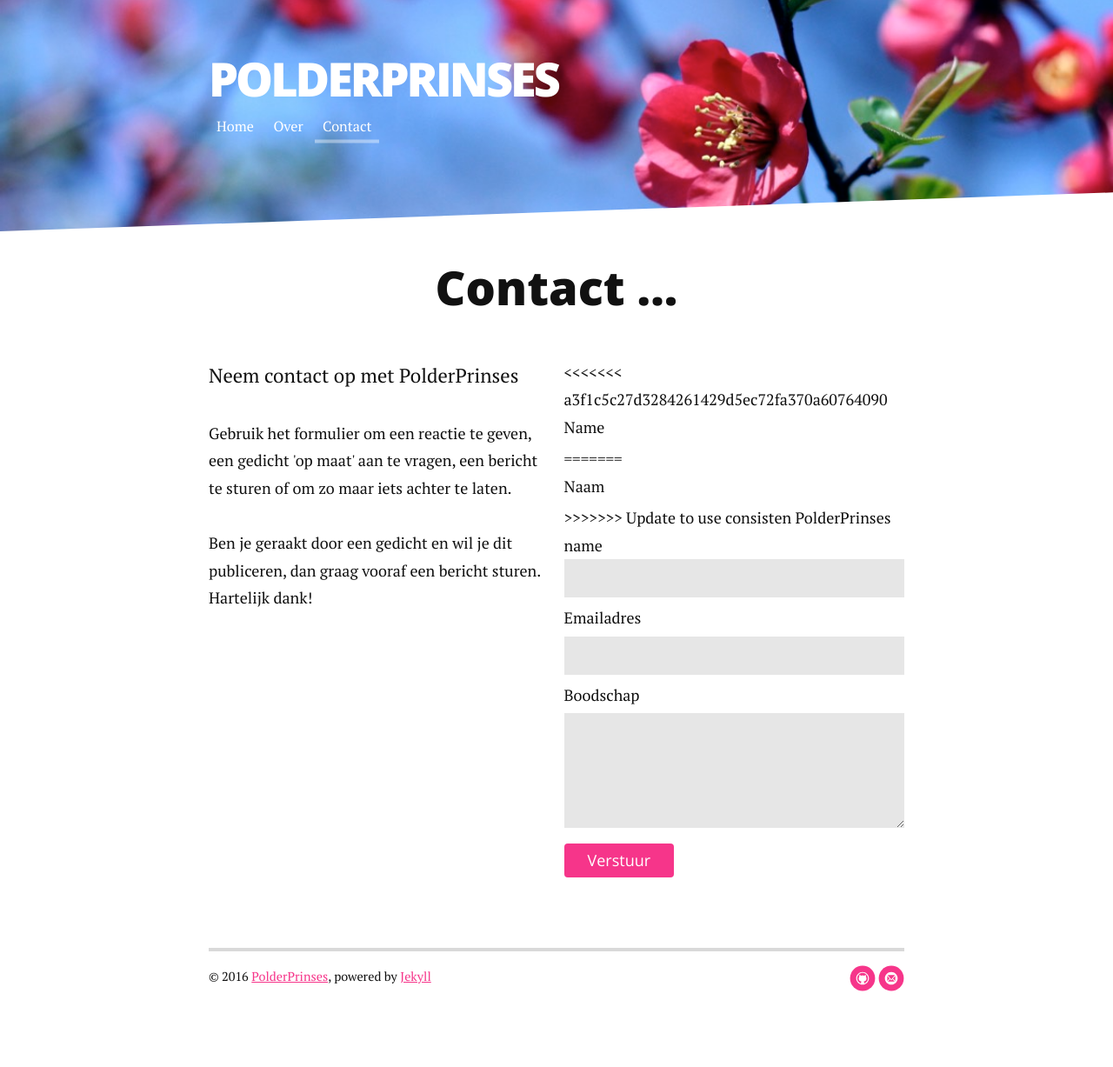
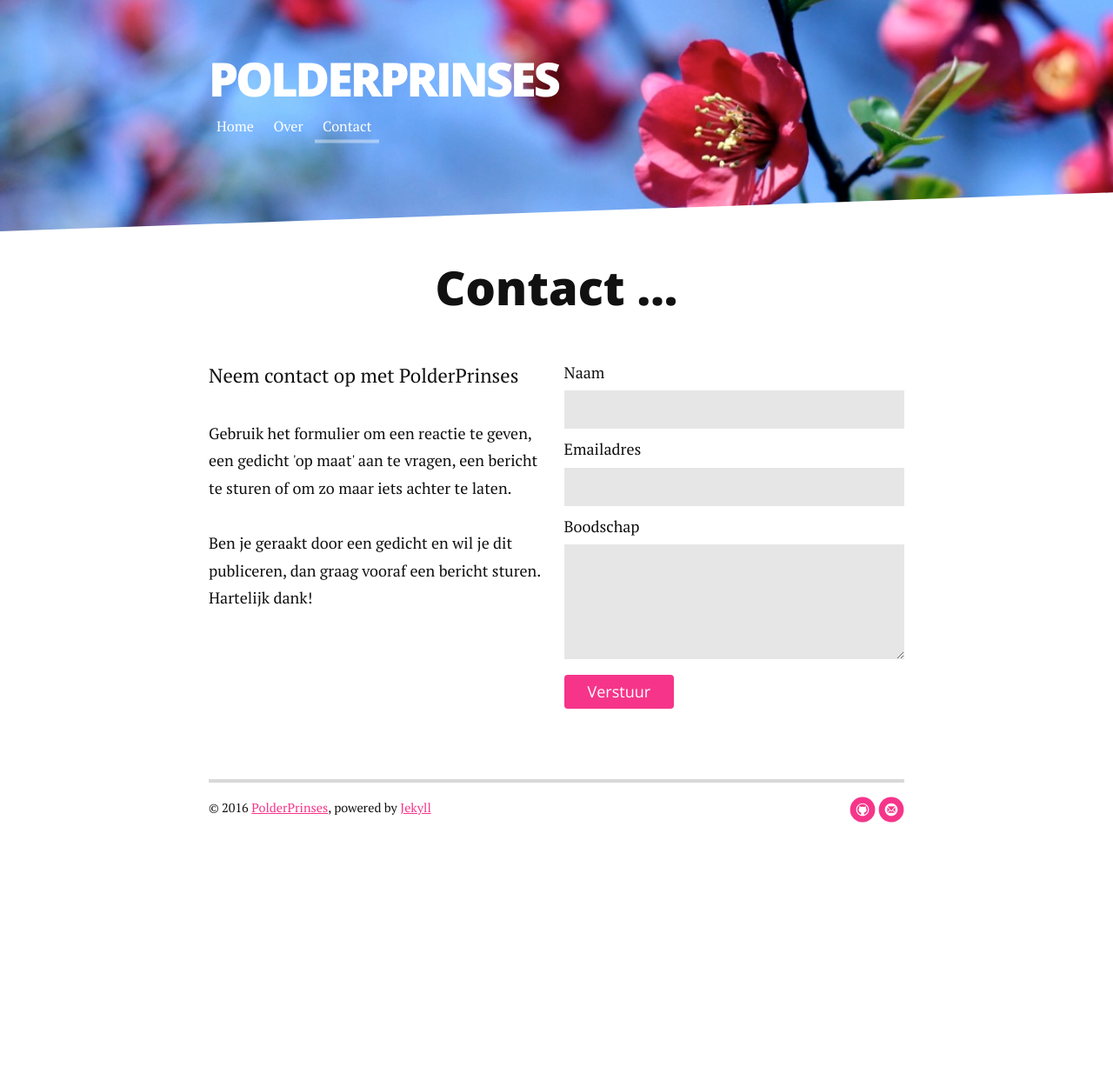
Before and after one commit to polderprinses/polderprinses.github.io, a Jekyll site: the page built from contact.md, in a window 1280 px wide. Shown: the whole page at 87% size. Built offline with Jekyll 4.4.1, drawn with Linux system fonts in a browser that asks for light colours; nearby versions of some CDN libraries; after the commit the page ends 1033 px from its top, so only the background shows below that.

Commit message:
Fix merge conflict

```diff
--- a/contact.md
+++ b/contact.md
@@ -14,11 +14,7 @@ title: "Contact met PolderPrinses"
   </div>
 
   <form action="http://formspree.io/info@polderprinses.nl" method="POST">
-<<<<<<< a3f1c5c27d3284261429d5ec72fa370a60764090
-    <label for="name">Name</label>
-=======
     <label for="name">Naam</label>
->>>>>>> Update to use consisten PolderPrinses name
     <input type="text" id="name" name="name" class="full-width"><br>
     <label for="email">Emailadres</label>
     <input type="email" id="email" name="_replyto" class="full-width"><br>
```
